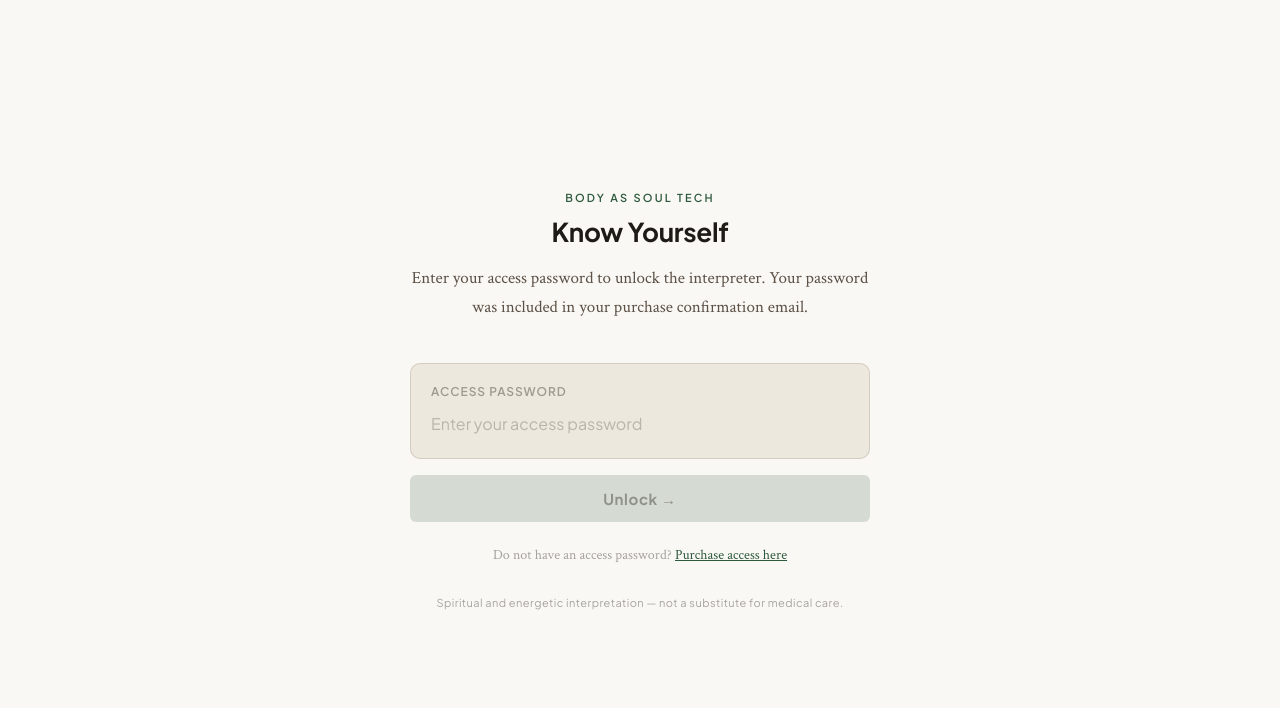
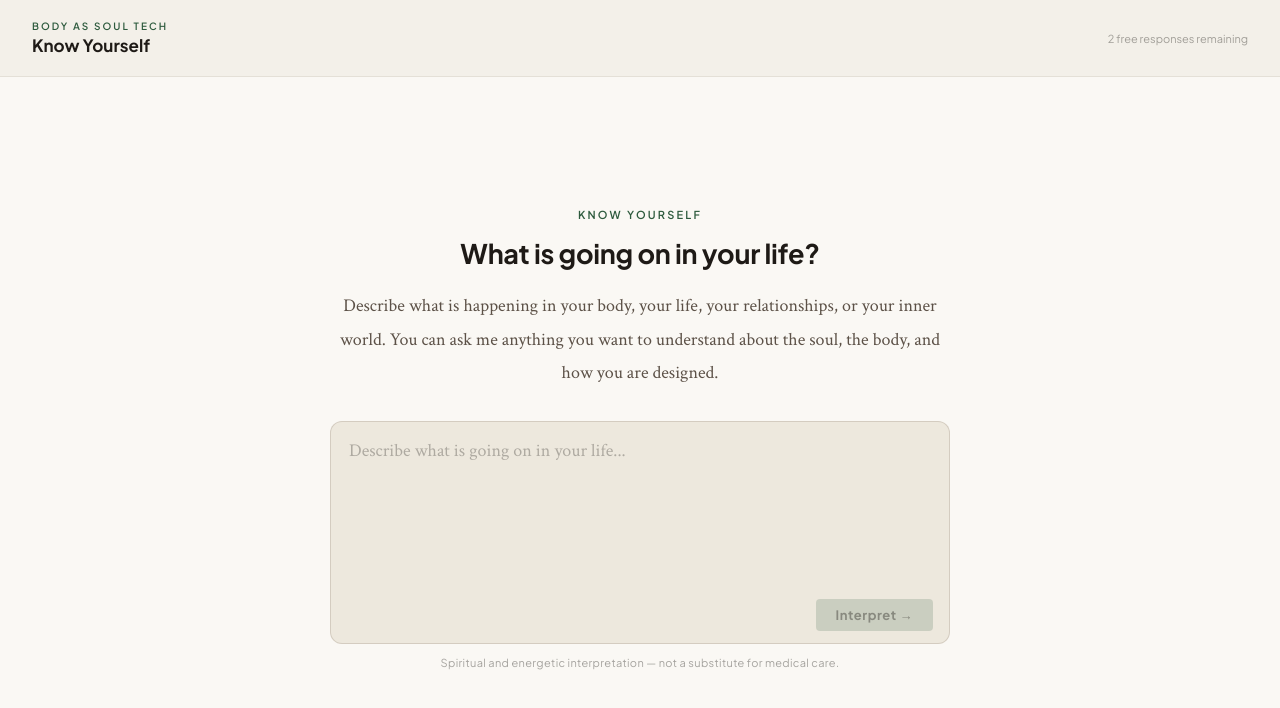
Before and after one commit to zborchers/bast-interpreter, a React (Vite) app: page / in a window 1280 px wide. Shown: the top 708 px of the page. Built offline with nearby package versions, Linux system fonts and the light colour scheme.

Commit message:
Update BASTInterpreter.jsx

```diff
--- a/src/BASTInterpreter.jsx
+++ b/src/BASTInterpreter.jsx
@@ -4,6 +4,7 @@ import { SYSTEM_PROMPT } from "./systemPrompt.js";
 const SANS = "'Plus Jakarta Sans','system-ui',sans-serif";
 const SERIF = "'Crimson Text','Georgia',serif";
 const ACCESS_PASSWORD = "bodyspeak";
+const FREE_RESPONSE_LIMIT = 2;
 
 async function validateLicenseKey(key) {
   return key.trim().toLowerCase() === ACCESS_PASSWORD;
@@ -22,6 +23,11 @@ export default function BASTInterpreter() {
     try { return localStorage.getItem('bast_unlocked') === 'true'; }
     catch { return false; }
   });
+  const [freeResponsesUsed, setFreeResponsesUsed] = useState(() => {
+    try { return parseInt(localStorage.getItem('bast_free_used') || '0'); }
+    catch { return 0; }
+  });
+  const [showPaywall, setShowPaywall] = useState(false);
   const [licenseKey, setLicenseKey] = useState("");
   const [licenseError, setLicenseError] = useState("");
   const [licenseLoading, setLicenseLoading] = useState(false);
@@ -32,7 +38,6 @@ export default function BASTInterpreter() {
     bg: "#faf8f4",
     bgHeader: "#f3f0e9",
     bgInput: "#ede8dd",
-    bgModal: "#faf8f4",
     border: "rgba(100,80,60,0.1)",
     borderMid: "rgba(100,80,60,0.18)",
     accent: "#2d5a3d",
@@ -46,10 +51,11 @@ export default function BASTInterpreter() {
     userBubbleBorder: "rgba(100,80,60,0.18)",
   };
 
+  const isFree = !unlocked;
+  const hitLimit = isFree && freeResponsesUsed >= FREE_RESPONSE_LIMIT;
+
   useEffect(() => {
-    if (loading) {
-      messagesEndRef.current?.scrollIntoView({ behavior: "smooth" });
-    }
+    if (loading) messagesEndRef.current?.scrollIntoView({ behavior: "smooth" });
   }, [loading]);
 
   useEffect(() => {
@@ -62,13 +68,16 @@ export default function BASTInterpreter() {
     catch {}
   }, [unlocked]);
 
-
+  useEffect(() => {
+    try { localStorage.setItem('bast_free_used', String(freeResponsesUsed)); }
+    catch {}
+  }, [freeResponsesUsed]);
 
   const clearHistory = () => {
     setMessages([]);
-    try {
-      localStorage.removeItem('bast_messages');
-    } catch {}
+    setShowPaywall(false);
+    try { localStorage.removeItem('bast_messages'); }
+    catch {}
   };
 
   const handleLicenseSubmit = async () => {
@@ -78,6 +87,7 @@ export default function BASTInterpreter() {
     const valid = await validateLicenseKey(licenseKey);
     if (valid) {
       setUnlocked(true);
+      setShowPaywall(false);
     } else {
       setLicenseError("That password doesn't appear to be correct. Please check your purchase confirmation email and try again.");
     }
@@ -90,6 +100,8 @@ export default function BASTInterpreter() {
 
   const handleSubmit = async () => {
     if (!input.trim() || loading) return;
+    if (hitLimit) { setShowPaywall(true); return; }
+
     const userMessage = { role: "user", content: input.trim() };
     const newMessages = [...messages, userMessage];
     setMessages(newMessages);
@@ -109,6 +121,11 @@ export default function BASTInterpreter() {
       const data = await response.json();
       const text = data.content?.find(b => b.type === "text")?.text || "Something went wrong. Please try again.";
       setMessages(prev => [...prev, { role: "assistant", content: text }]);
+      if (isFree) {
+        const newCount = freeResponsesUsed + 1;
+        setFreeResponsesUsed(newCount);
+        if (newCount >= FREE_RESPONSE_LIMIT) setShowPaywall(true);
+      }
     } catch {
       setMessages(prev => [...prev, { role: "assistant", content: "There was a connection error. Please try again." }]);
     }
@@ -120,16 +137,13 @@ export default function BASTInterpreter() {
   };
 
   const formatMessage = (content) => {
-    // Try multiple patterns to find Soul Guidance Question
     const patterns = [
       /Soul Guidance Question[:\s]*/i,
       /Soul Guidance[:\s]*/i,
       /Guidance Question[:\s]*/i,
     ];
-
     let splitIndex = -1;
     let matchLength = 0;
-
     for (const pattern of patterns) {
       const match = content.match(pattern);
       if (match) {
@@ -138,12 +152,9 @@ export default function BASTInterpreter() {
         break;
       }
     }
-
     if (splitIndex !== -1) {
       const before = content.substring(0, splitIndex).trim();
-      // Extract only the question — stop at double newline or end of string
       let rawQuestion = content.substring(splitIndex + matchLength).trim();
-      // Take only the first paragraph/sentence as the question
       const questionEnd = rawQuestion.search(/\n\n|\n[A-Z]/);
       const question = questionEnd !== -1 ? rawQuestion.substring(0, questionEnd).trim() : rawQuestion.trim();
       const remainder = questionEnd !== -1 ? rawQuestion.substring(questionEnd).trim() : "";
@@ -165,38 +176,41 @@ export default function BASTInterpreter() {
     return <div style={{ whiteSpace: "pre-wrap", lineHeight: 1.82 }}>{content}</div>;
   };
 
-  if (!unlocked) {
-    return (
-      <div style={{ minHeight: "100vh", background: "#faf8f4", display: "flex", alignItems: "center", justifyContent: "center", padding: "2rem", fontFamily: SERIF }}>
-        <div style={{ width: "100%", maxWidth: "460px" }}>
-          <div style={{ textAlign: "center", marginBottom: "2.5rem" }}>
-            <div style={{ fontSize: "11px", fontWeight: 600, letterSpacing: "0.2em", textTransform: "uppercase", color: "#2d5a3d", marginBottom: "0.75rem", fontFamily: SANS }}>
+  // Paywall overlay
+  const PaywallOverlay = () => (
+    <div style={{ position: "fixed", inset: 0, background: "rgba(30,26,22,0.6)", zIndex: 50, display: "flex", alignItems: "center", justifyContent: "center", padding: "1.5rem" }}>
+      <div style={{ background: "#faf8f4", borderRadius: "12px", padding: "2.5rem", maxWidth: "480px", width: "100%", textAlign: "center" }}>
+        <div style={{ fontSize: "11px", fontWeight: 600, letterSpacing: "0.2em", textTransform: "uppercase", color: c.accent, marginBottom: "0.75rem", fontFamily: SANS }}>
           Body as Soul Tech
         </div>
-            <div style={{ fontSize: "26px", fontWeight: 700, color: "#1e1a16", marginBottom: "1rem", lineHeight: 1.2, fontFamily: SANS, letterSpacing: "-0.01em" }}>
-              Know Yourself
+        <div style={{ fontSize: "24px", fontWeight: 700, color: c.textPrimary, marginBottom: "1rem", fontFamily: SANS, lineHeight: 1.2 }}>
+          You've experienced your 2 free responses
         </div>
-            <div style={{ fontSize: "17px", color: "#5c5147", lineHeight: 1.75 }}>
-              Enter your access password to unlock the interpreter. Your password was included in your purchase confirmation email.
-            </div>
+        <div style={{ fontSize: "18px", color: c.textSecondary, lineHeight: 1.75, fontFamily: SERIF, marginBottom: "1.75rem" }}>
+          Unlock unlimited conversations — your body, your life, your relationships, and your deepest questions, interpreted through a soul lens.
         </div>
 
-          <div style={{ background: "#ede8dd", border: "1px solid rgba(100,80,60,0.18)", borderRadius: "10px", padding: "1.25rem" }}>
-            <div style={{ fontSize: "12px", fontWeight: 600, letterSpacing: "0.08em", textTransform: "uppercase", color: "rgba(30,26,22,0.38)", marginBottom: "0.6rem", fontFamily: SANS }}>
-              Access Password
+        <a href="https://zborchster.gumroad.com/l/dxrekr" target="_blank" style={{ display: "block", background: c.accent, color: "#fff", padding: "14px", borderRadius: "6px", fontSize: "15px", fontWeight: 700, fontFamily: SANS, letterSpacing: "0.04em", textDecoration: "none", marginBottom: "1.25rem" }}>
+          Get Unlimited Access — $22
+        </a>
+
+        <div style={{ fontSize: "13px", color: c.textMuted, fontFamily: SERIF, marginBottom: "1.5rem" }}>
+          Already purchased?
         </div>
+
+        <div style={{ background: c.bgInput, border: `1px solid ${c.borderMid}`, borderRadius: "8px", padding: "10px 14px", marginBottom: "0.75rem" }}>
           <input
             type="password"
             value={licenseKey}
             onChange={e => { setLicenseKey(e.target.value); setLicenseError(""); }}
             onKeyDown={handleLicenseKeyDown}
             placeholder="Enter your access password"
-              style={{ width: "100%", background: "transparent", border: "none", outline: "none", color: "#1e1a16", fontSize: "16px", fontFamily: SANS, padding: "0.25rem 0" }}
+            style={{ width: "100%", background: "transparent", border: "none", outline: "none", color: c.textPrimary, fontSize: "15px", fontFamily: SANS }}
           />
         </div>
 
         {licenseError && (
-            <div style={{ marginTop: "0.75rem", fontSize: "14px", color: "#b94040", fontFamily: SERIF, lineHeight: 1.6 }}>
+          <div style={{ fontSize: "13px", color: "#b94040", fontFamily: SERIF, marginBottom: "0.75rem" }}>
             {licenseError}
           </div>
         )}
@@ -204,40 +218,33 @@ export default function BASTInterpreter() {
         <button
           onClick={handleLicenseSubmit}
           disabled={!licenseKey.trim() || licenseLoading}
-            style={{ width: "100%", marginTop: "1rem", background: licenseKey.trim() && !licenseLoading ? "#2d5a3d" : "rgba(45,90,61,0.18)", border: "none", borderRadius: "6px", padding: "14px", fontSize: "15px", color: licenseKey.trim() && !licenseLoading ? "#fff" : "rgba(30,26,22,0.38)", cursor: licenseKey.trim() && !licenseLoading ? "pointer" : "default", fontFamily: SANS, fontWeight: 700, letterSpacing: "0.04em", transition: "all 0.15s" }}
-          >
+          style={{ width: "100%", background: licenseKey.trim() && !licenseLoading ? c.accent : c.accentMid, border: "none", borderRadius: "6px", padding: "12px", fontSize: "14px", color: licenseKey.trim() && !licenseLoading ? "#fff" : c.textMuted, cursor: licenseKey.trim() && !licenseLoading ? "pointer" : "default", fontFamily: SANS, fontWeight: 700, letterSpacing: "0.04em" }}>
           {licenseLoading ? "Verifying..." : "Unlock \u2192"}
         </button>
 
-          <div style={{ textAlign: "center", marginTop: "1.5rem", fontSize: "14px", color: "rgba(30,26,22,0.38)", fontFamily: SERIF }}>
-            Do not have an access password?{" "}
-            <a href="https://zborchster.gumroad.com/l/dxrekr" style={{ color: "#2d5a3d", textDecoration: "underline" }}>
-              Purchase access here
-            </a>
-          </div>
-
-          <div style={{ textAlign: "center", marginTop: "2rem", fontSize: "11px", color: "rgba(30,26,22,0.38)", letterSpacing: "0.04em", fontFamily: SANS }}>
-            Spiritual and energetic interpretation — not a substitute for medical care.
+        <div style={{ marginTop: "1rem", fontSize: "11px", color: c.textMuted, fontFamily: SANS, letterSpacing: "0.03em" }}>
+          🔒 All conversations are private and confidential
         </div>
       </div>
-        <style>{`
-          * { box-sizing: border-box; }
-          body { margin: 0; }
-          input::placeholder { color: rgba(30,26,22,0.25); }
-        `}</style>
     </div>
   );
-  }
 
   return (
     <div style={{ minHeight: "100vh", background: c.bg, color: c.textPrimary, fontFamily: SERIF, display: "flex", flexDirection: "column" }}>
+
+      {showPaywall && <PaywallOverlay />}
 
       <div style={{ borderBottom: `1px solid ${c.border}`, padding: "1.25rem 2rem", display: "flex", alignItems: "center", justifyContent: "space-between", background: c.bgHeader, position: "sticky", top: 0, zIndex: 10 }}>
         <div>
           <div style={{ fontSize: "10px", letterSpacing: "0.2em", textTransform: "uppercase", color: c.accent, marginBottom: "2px", fontFamily: SANS, fontWeight: 600 }}>Body as Soul Tech</div>
           <div style={{ fontSize: "17px", fontWeight: 700, color: c.textPrimary, fontFamily: SANS }}>Know Yourself</div>
         </div>
-        <div>
+        <div style={{ display: "flex", gap: "0.75rem", alignItems: "center" }}>
+          {isFree && !showPaywall && (
+            <div style={{ fontSize: "11px", color: c.textMuted, fontFamily: SANS }}>
+              {FREE_RESPONSE_LIMIT - freeResponsesUsed} free {FREE_RESPONSE_LIMIT - freeResponsesUsed === 1 ? "response" : "responses"} remaining
+            </div>
+          )}
           {messages.length > 0 && (
             <button onClick={clearHistory} style={{ background: "transparent", border: `1px solid ${c.borderMid}`, color: c.textMuted, padding: "6px 14px", borderRadius: "4px", fontSize: "12px", cursor: "pointer", fontFamily: SANS, fontWeight: 500 }}>
               Clear history
```
Lines whose indentation alone changed are shown as unchanged.
